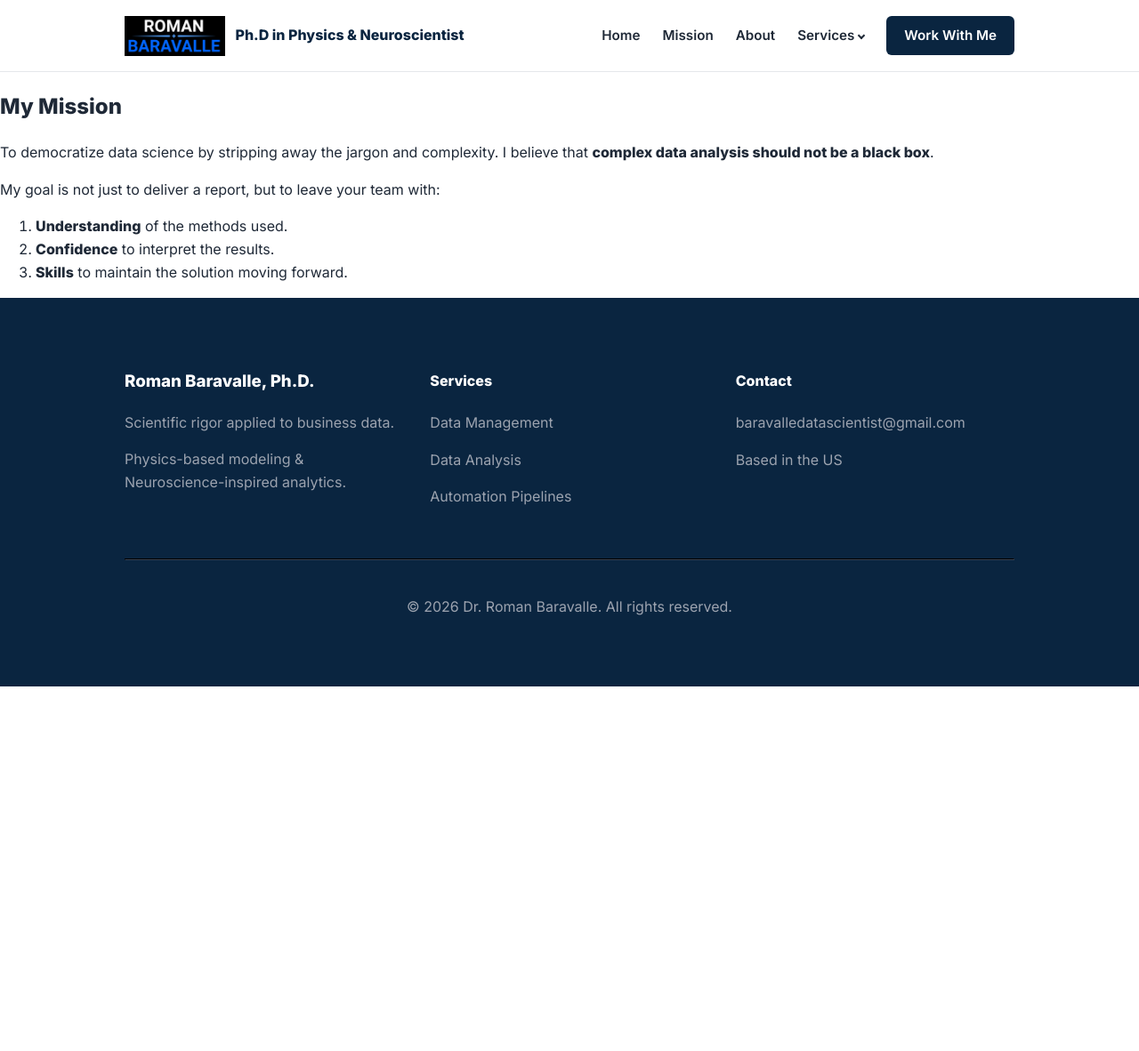
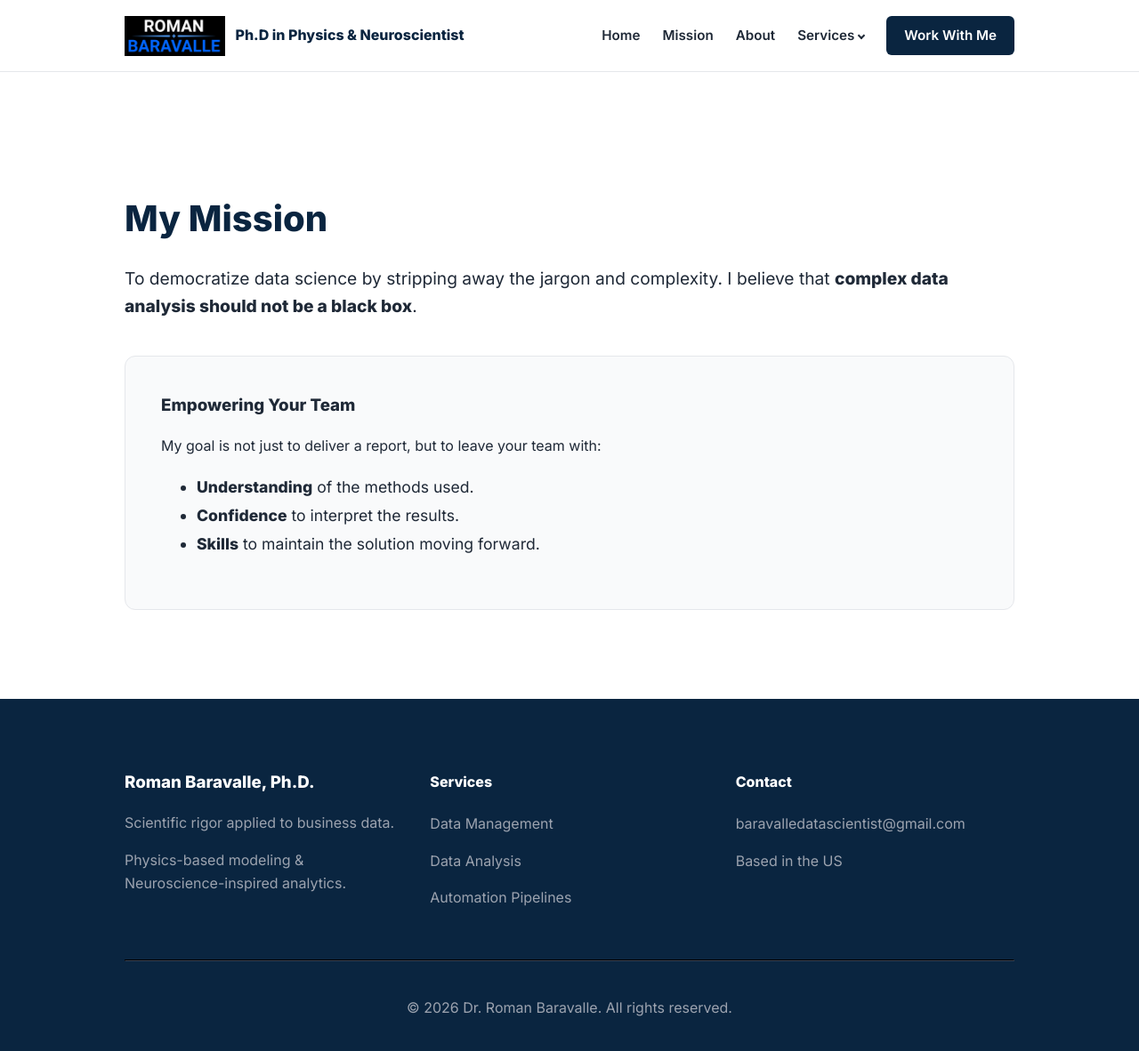
Before and after one commit to RomanDataScience/BaravalleDataSolver, a Jekyll site: the page built from mission.md, in a window 1280 px wide and 1223 px high. Shown: the top 1182 px of the window at 89% size. Built offline with Jekyll 4.4.1, drawn with Linux system fonts in a browser that asks for light colours.

Commit message:
Update mission.md

```diff
--- a/mission.md
+++ b/mission.md
@@ -5,11 +5,22 @@ permalink: /mission/
 description: My mission is to break down barriers to complex data analysis and empower teams.
 ---
 
-## My Mission
+<div class="section">
+  <div class="container">
 
-To democratize data science by stripping away the jargon and complexity. I believe that **complex data analysis should not be a black box**.
+    <h2 style="font-size: 2.5rem; color: var(--secondary); margin-bottom: 20px;">My Mission</h2>
 
-My goal is not just to deliver a report, but to leave your team with:
-1.  **Understanding** of the methods used.
-2.  **Confidence** to interpret the results.
-3.  **Skills** to maintain the solution moving forward.
+    <p style="font-size: 1.2rem; line-height: 1.6;">To democratize data science by stripping away the jargon and complexity. I believe that <strong>complex data analysis should not be a black box</strong>.</p>
+
+    <div style="margin-top: 40px; background: var(--bg-offset); padding: 40px; border-radius: 12px; border: 1px solid #e5e7eb;">
+      <h3 style="margin-top: 0;">Empowering Your Team</h3>
+      <p>My goal is not just to deliver a report, but to leave your team with:</p>
+      <ul style="font-size: 1.1rem; line-height: 1.8;">
+        <li><strong>Understanding</strong> of the methods used.</li>
+        <li><strong>Confidence</strong> to interpret the results.</li>
+        <li><strong>Skills</strong> to maintain the solution moving forward.</li>
+      </ul>
+    </div>
+
+  </div>
+</div>
```
